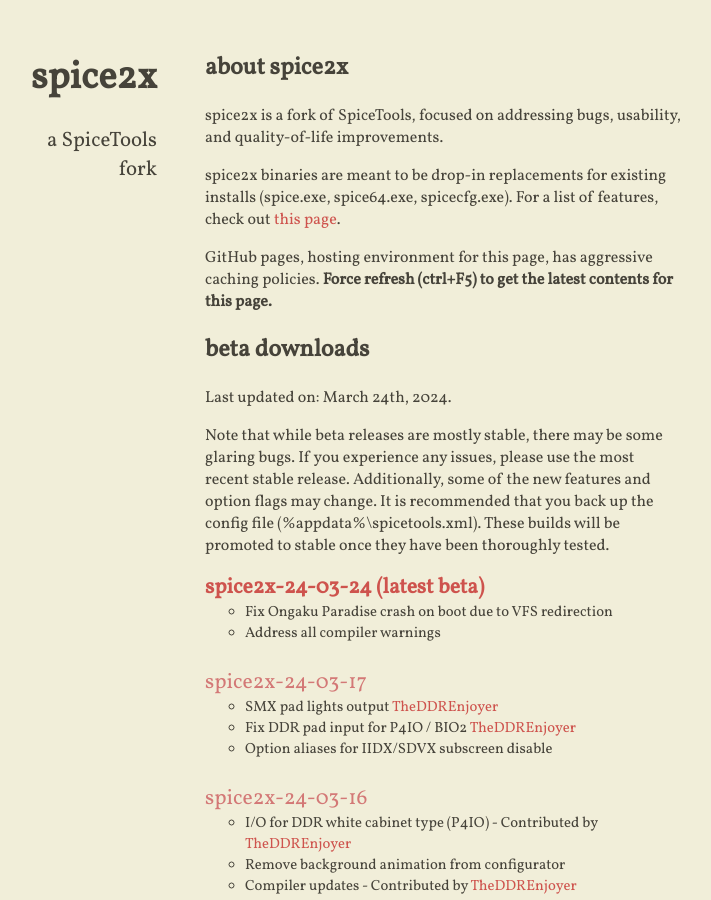
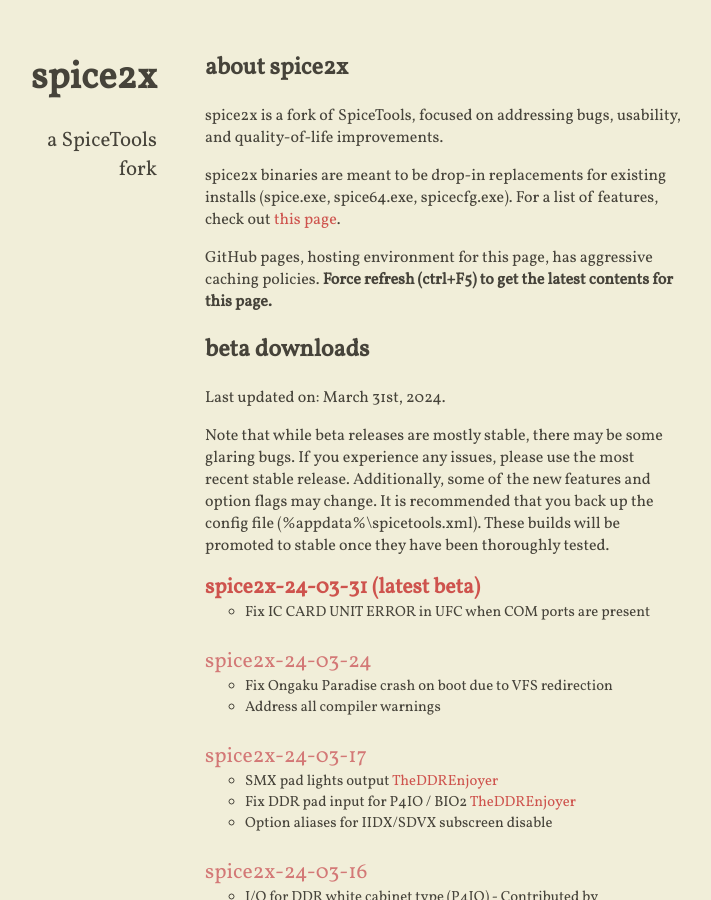
Before and after one commit to spice2x/spice2x.github.io, a Jekyll site: the page built from docs/index.html, in a window 1280 px wide and 900 px high. Shown: the whole window, without its empty margins (299-1010 px from the left). Built offline with Jekyll 4.4.1, drawn with Linux system fonts in a browser that asks for light colours; nearby versions of some CDN libraries.

Commit message:
24-03-31

```diff
--- a/docs/_includes/content.html
+++ b/docs/_includes/content.html
@@ -11,7 +11,7 @@
 
 <h2>beta downloads</h2>
 
-<p>Last updated on: March 24th, 2024.</p>
+<p>Last updated on: March 31st, 2024.</p>
 
 <p>Note that while beta releases are mostly stable, there may be some glaring bugs. If you experience any issues, please
   use the most recent stable release. Additionally, some of the new features and option flags may change. It is
@@ -19,6 +19,14 @@
   stable once they have been thoroughly tested.
 </p>
 <ul class="downloads-beta highlight-latest">
+  <li>
+    <a class="download-link" href="https://github.com/spice2x/spice2x.github.io/releases/download/24-03-31/spice2x-24-03-31.zip">
+      spice2x-24-03-31
+    </a>
+    <ul>
+      <li>Fix IC CARD UNIT ERROR in UFC when COM ports are present</li>
+    </ul>
+  </li>
   <li>
     <a class="download-link" href="https://github.com/spice2x/spice2x.github.io/releases/download/24-03-24/spice2x-24-03-24.zip">
       spice2x-24-03-24
```
